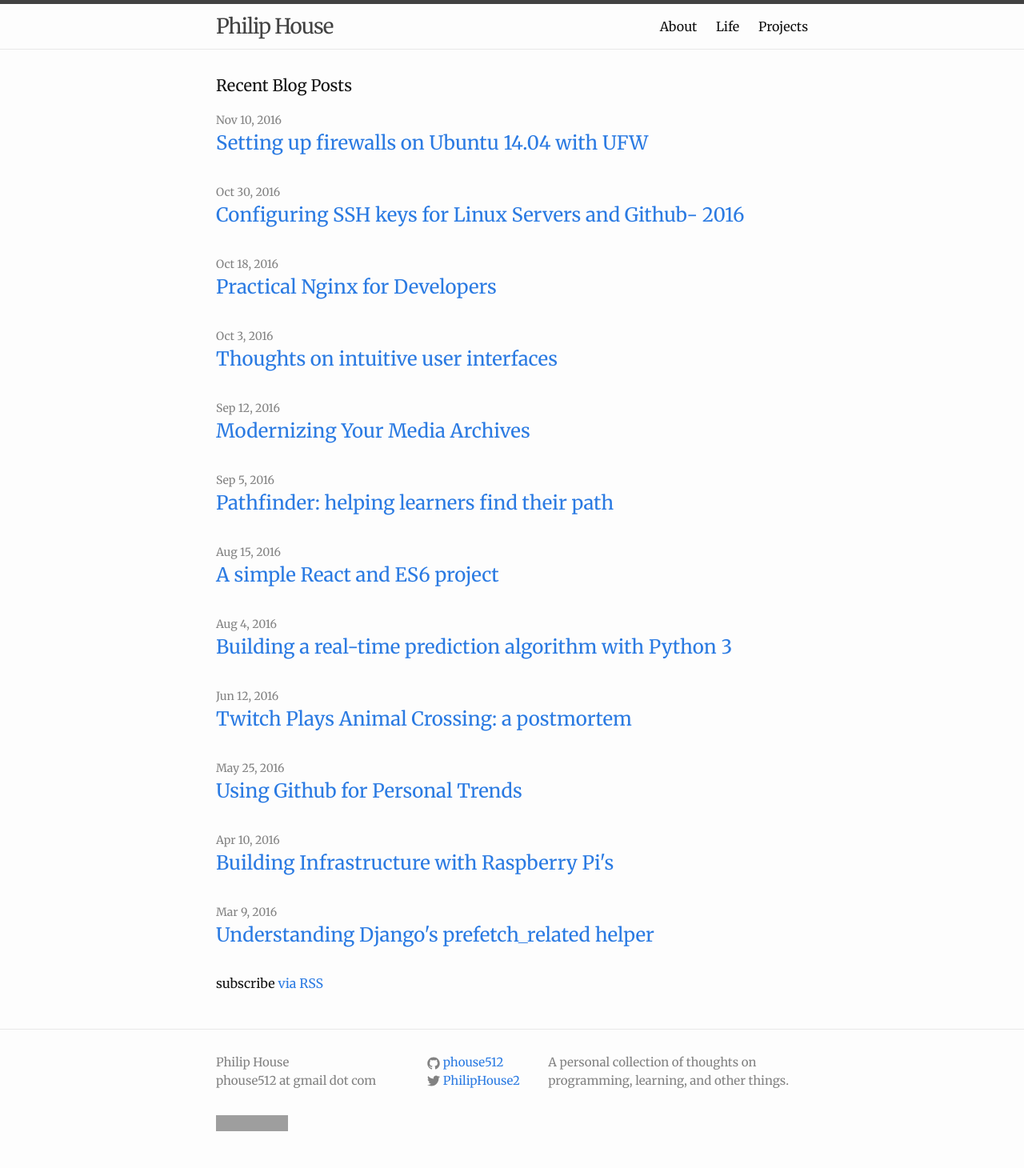
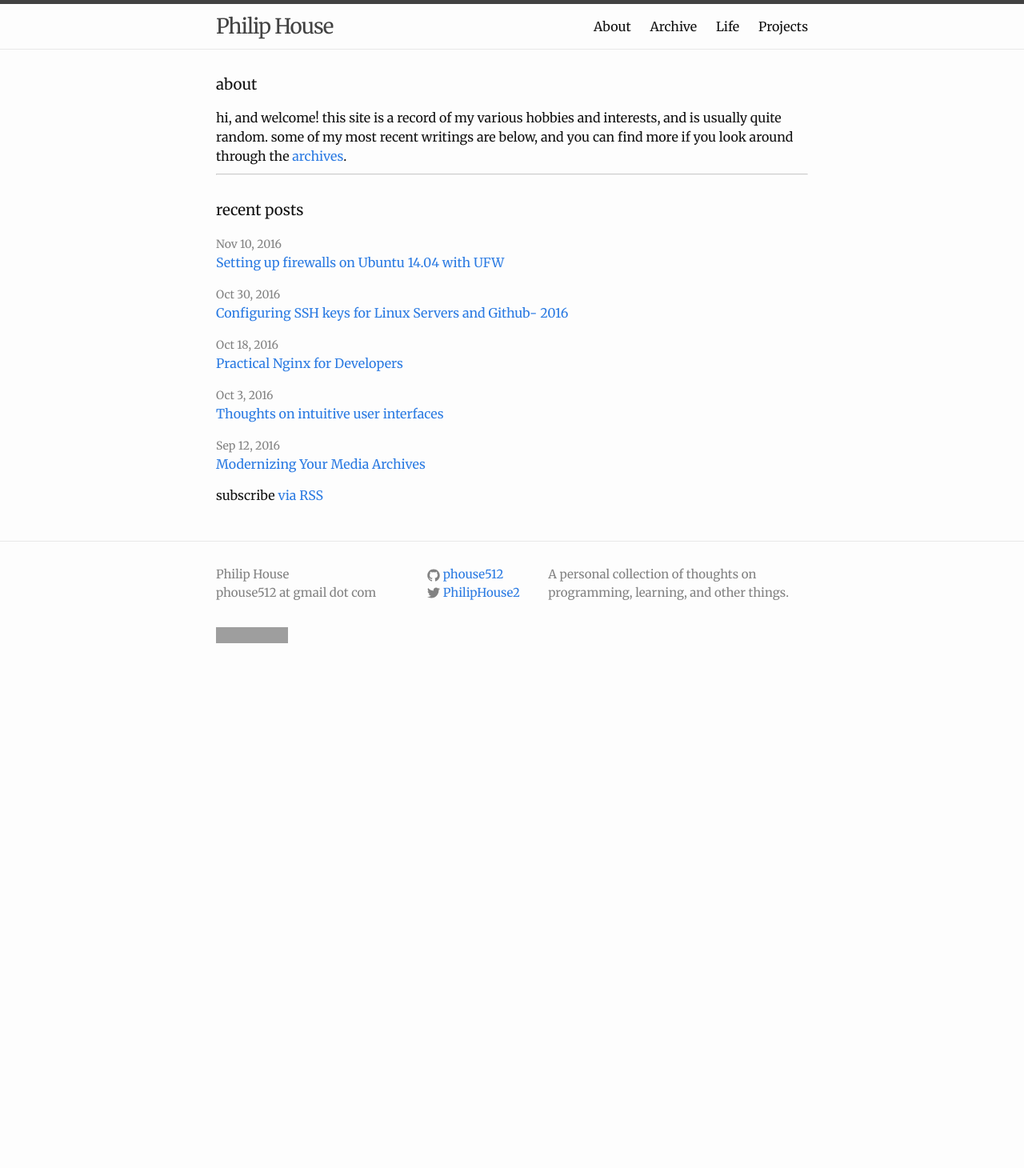
Before and after one commit to phouse512/blog, a Jekyll site: the page built from index.html, in a window 1280 px wide. Shown: the whole page at 80% size. Built offline with Jekyll 4.4.1, drawn with Linux system fonts in a browser that asks for light colours; a script that is not in the unit is left out; comment, search, counter and statistics services are not loaded; after the commit the page ends 900 px from its top, so only the background shows below that; grey boxes are pictures that could not be loaded.

Commit message:
updating home page and adding archives

```diff
--- a/_sass/_layout.scss
+++ b/_sass/_layout.scss
@@ -172,7 +172,7 @@
 }
 
 .page-heading {
-    font-size: 20px;
+    margin-top: $spacing-unit;
 }
 
 .post-list {
@@ -180,7 +180,7 @@
     list-style: none;
 
     > li {
-        margin-bottom: $spacing-unit;
+        margin-bottom: $spacing-unit / 2;
     }
 }
 
@@ -191,7 +191,6 @@
 
 .post-link {
     display: block;
-    font-size: 24px;
 }
 
 
--- a/index.html
+++ b/index.html
@@ -4,16 +4,19 @@
 
 <div class="home">
 
-  <h1 class="page-heading">Recent Blog Posts</h1>
+    <h3>about</h3>
+    hi, and welcome! this site is a record of my various hobbies and interests, and is usually quite random. some of my most recent writings are below, and you can find more if you look around through the <a href="/archive/">archives</a>.
 
+  <hr style="margin-top: 10px; opacity: .5;" />
+  <h3 class="page-heading">recent posts</h3>
   <ul class="post-list">
-    {% for post in site.posts %}
+    {% for post in site.posts limit:5 %}
       <li>
         <span class="post-meta">{{ post.date | date: "%b %-d, %Y" }}</span>
 
-        <h2>
+        <h4>
           <a class="post-link" href="{{ post.url | prepend: site.baseurl }}">{{ post.title }}</a>
-        </h2>
+        </h4>
       </li>
     {% endfor %}
   </ul>
```
Also changed, not shown: about.md (+3 -6 lines), archive.md (added, +19 -0 lines).
